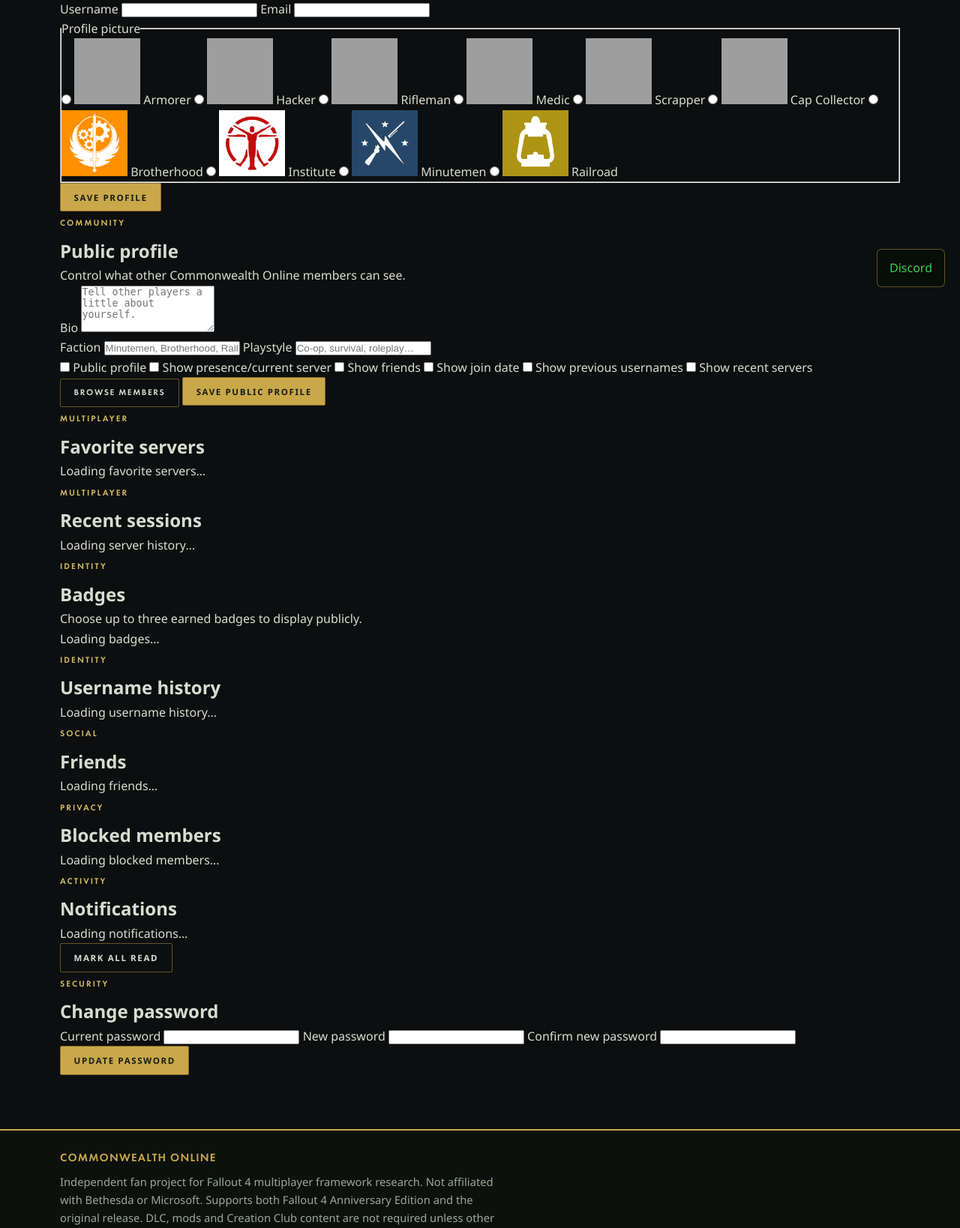
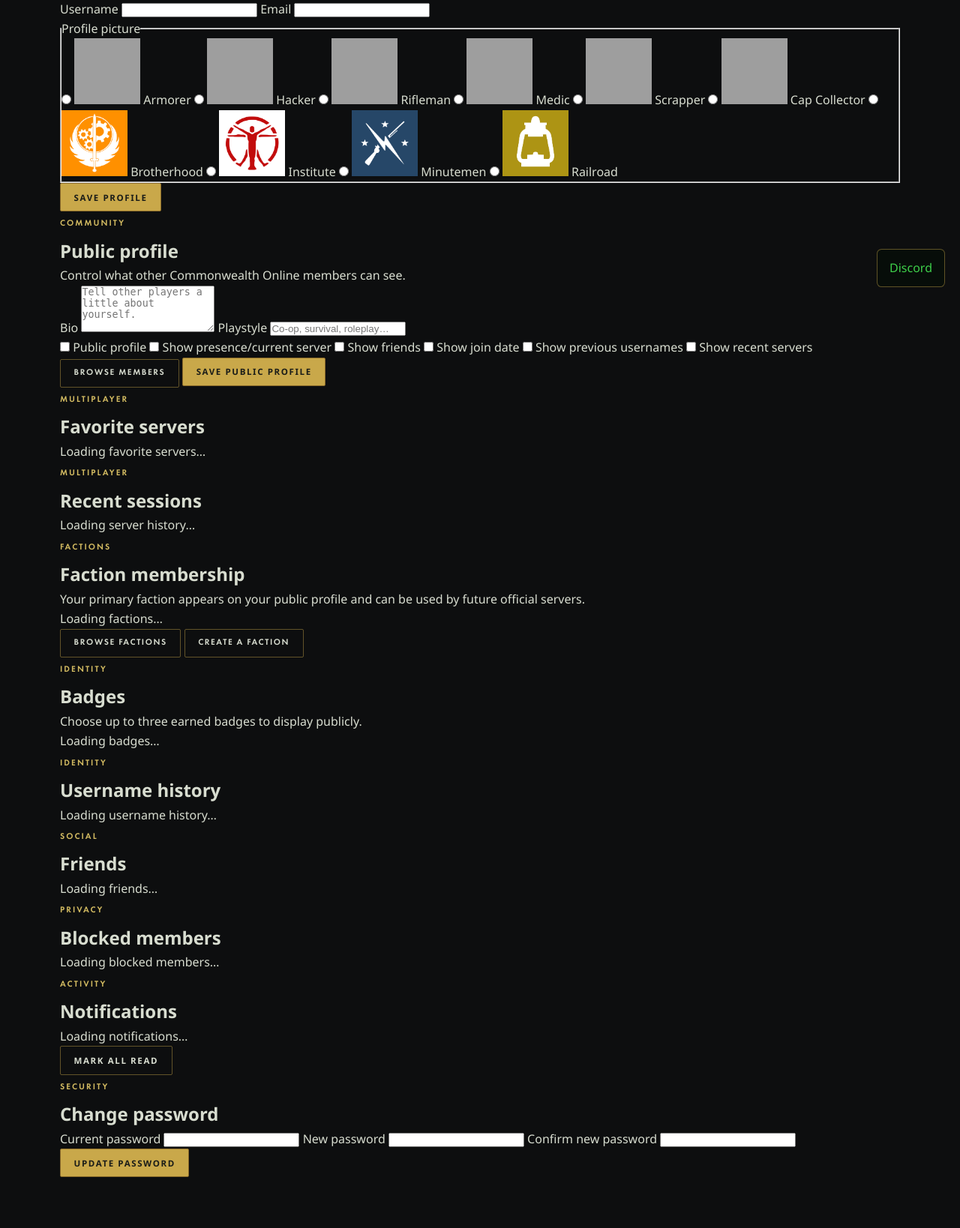
Before and after one commit to G-A-R-D-E-N/Commonwealth-Online, a Node project: template Website/views/pages/profile.ejs in a window 1280 px wide. Shown: the part 397-2035 px from the top of the page at 75% size. Run offline with Node 20 templates, Linux system fonts and the light colour scheme; the template is opened without the code that fills it, so the values that code supplies are empty; grey boxes are pictures that could not be loaded.

Commit message:
Replace free-text faction profile field

```diff
--- a/Website/views/pages/profile.ejs
+++ b/Website/views/pages/profile.ejs
@@ -94,17 +94,10 @@
                   <textarea name="bio" maxlength="500" rows="4" placeholder="Tell other players a little about yourself."></textarea>
                 </label>
 
-                <div class="profile-fields">
-                  <label class="profile-field">
-                    <span>Faction</span>
-                    <input name="faction" type="text" maxlength="40" placeholder="Minutemen, Brotherhood, Railroad…" />
-                  </label>
-
-                  <label class="profile-field">
-                    <span>Playstyle</span>
-                    <input name="playstyle" type="text" maxlength="80" placeholder="Co-op, survival, roleplay…" />
-                  </label>
-                </div>
+                <label class="profile-field">
+                  <span>Playstyle</span>
+                  <input name="playstyle" type="text" maxlength="80" placeholder="Co-op, survival, roleplay…" />
+                </label>
 
                 <div class="profile-privacy">
                   <label><input name="is_public" type="checkbox" /> Public profile</label>
@@ -139,6 +132,21 @@
               </div>
               <div class="profile-social-list" data-server-history-list>
                 <p class="account-help">Loading server history…</p>
+              </div>
+            </section>
+
+            <section class="profile-card profile-card--wide" aria-labelledby="factions-title">
+              <div class="profile-card__head">
+                <p class="section-kicker">Factions</p>
+                <h2 id="factions-title">Faction membership</h2>
+                <p>Your primary faction appears on your public profile and can be used by future official servers.</p>
+              </div>
+              <div class="profile-social-list" data-profile-factions-list>
+                <p class="account-help">Loading factions…</p>
+              </div>
+              <div class="profile-actions">
+                <a class="co-btn co-btn--ghost" href="/factions/">Browse factions</a>
+                <a class="co-btn co-btn--ghost" href="/factions/apply/">Create a faction</a>
               </div>
             </section>
 
```
